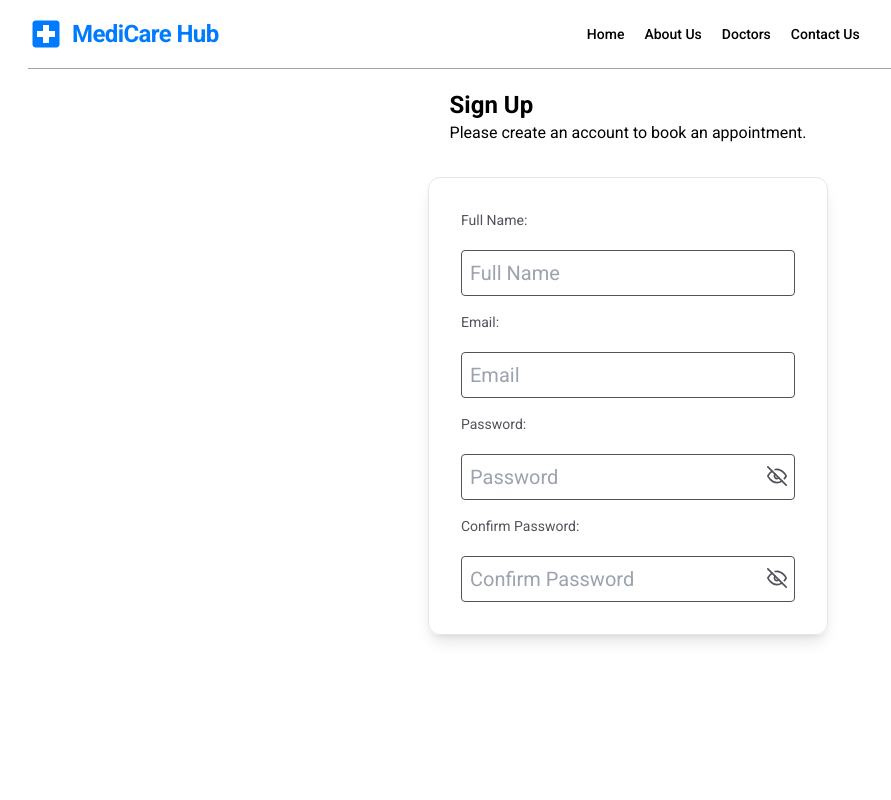
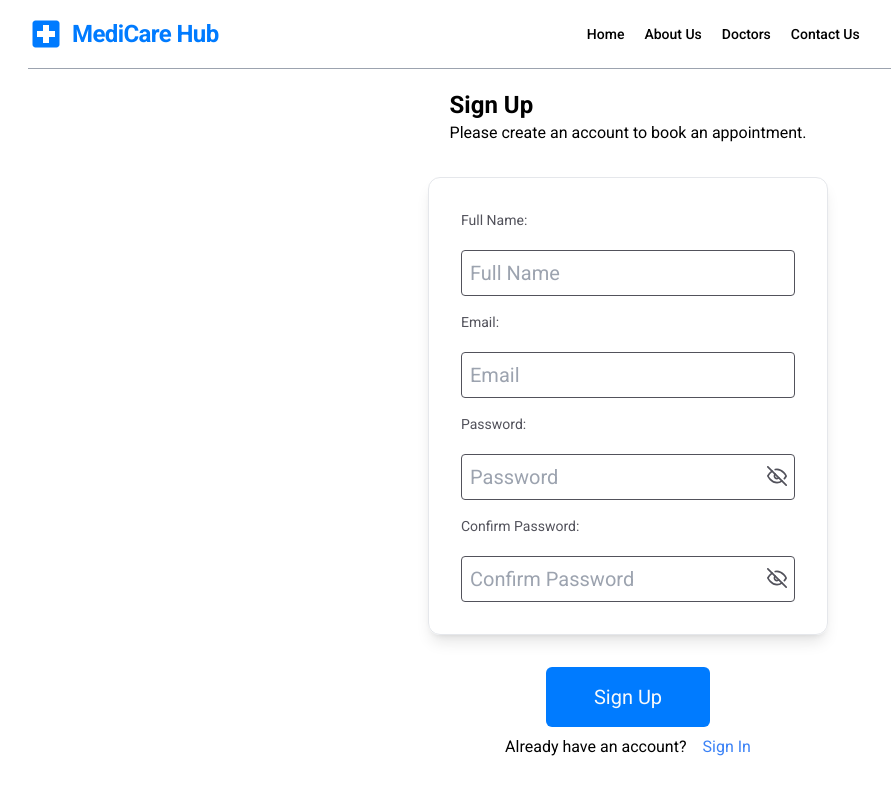
Before and after one commit to briansimiyuj/doctor-appointment-app, a React (Vite) app: page /login in a window 1280 px wide. Shown: the top 800 px of the page, without its empty margins (12-903 px from the left). Built offline with nearby package versions, Linux system fonts and the light colour scheme; a web font is replaced by a local one.

Commit message:
Signup Form button

```diff
--- a/src/components/Login/SignUpForm.tsx
+++ b/src/components/Login/SignUpForm.tsx
@@ -1,3 +1,4 @@
+import { FormEvent } from "react"
 import FormInputs from "./FormInputs"
 
 interface SignUpFormProps{
@@ -8,9 +9,15 @@ interface SignUpFormProps{
 
 const SignUpForm: React.FC<SignUpFormProps> = ({ setIsSignUp }) =>{
 
+    const formSubmit = (e: FormEvent<HTMLFormElement>) =>{
+
+       e.preventDefault()
+
+    }
+
     return(
 
-        <form action="" className="flex items-center min-h-[80vh] flex-col gap-6 sm:gap-2">
+        <form action="" className="flex items-center min-h-[80vh] flex-col gap-6 sm:gap-2" onSubmit={formSubmit}>
 
             <div>
 
@@ -23,6 +30,21 @@ const SignUpForm: React.FC<SignUpFormProps> = ({ setIsSignUp }) =>{
 
            <FormInputs/>
 
+
+            <button
+                className="bg-primary-bg text-secondary-bg px-12 py-4 text-xl rounded-md hover:bg-blue-600 transition-all duration-300 ease-in-out"
+                type="submit"
+            >Sign Up</button>
+
+
+            <div className="flex items-center gap-4">
+
+                <p>Already have an account?</p>
+
+                <span onClick={() => setIsSignUp(false)} className="cursor-pointer text-blue-500">Sign In</span>
+
+            </div>
+
         </form>
 
     )
```
Also changed, not shown: 1 other file (tests, documents, lock files or other folders).
